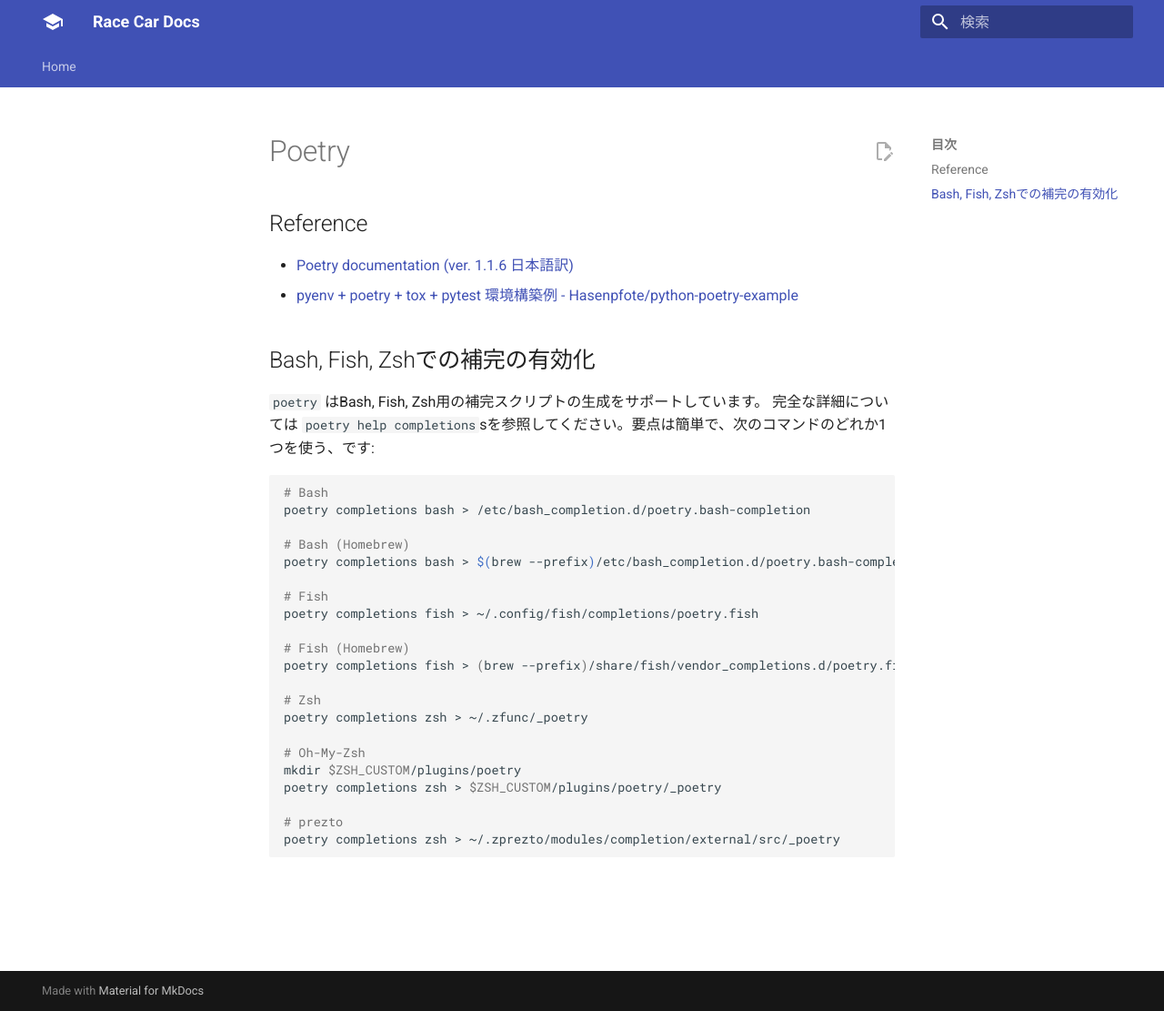
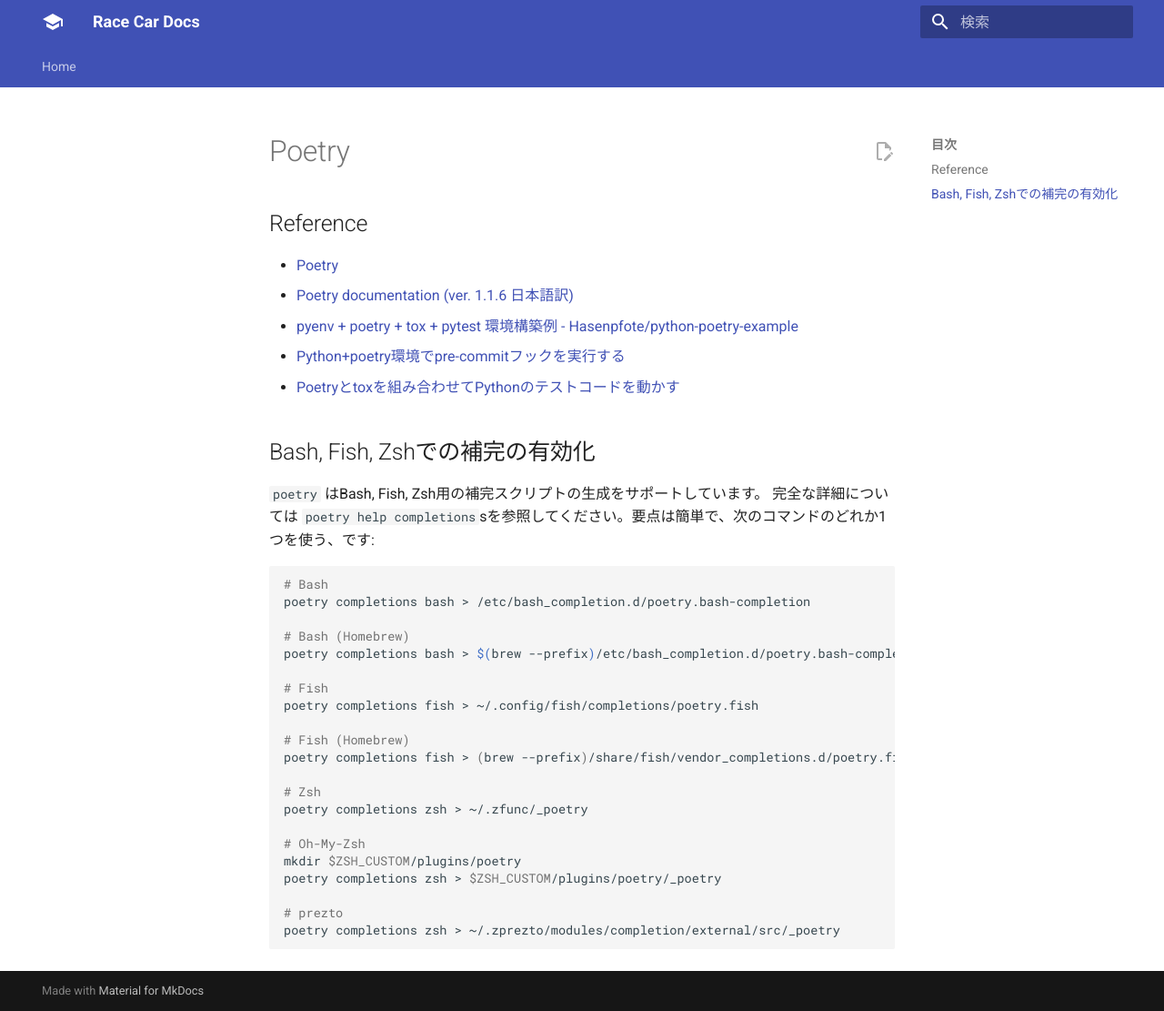
Before and after one commit to nino-kin/racecar-docs, an MkDocs documentation site: the page built from docs/poetry.md, in a window 1280 px wide and 1111 px high. Shown: the whole window at 91% size. Built offline with MkDocs 1.6.1 and Material for MkDocs 9.7.7, drawn with Linux system fonts in a browser that asks for light colours.

Commit message:
docs: update docs

```diff
--- a/docs/poetry.md
+++ b/docs/poetry.md
@@ -2,8 +2,11 @@
 
 ## Reference
 
+- [Poetry](https://python-poetry.org/)
 - [Poetry documentation (ver. 1.1.6 日本語訳)](https://cocoatomo.github.io/poetry-ja/)
 - [pyenv + poetry + tox + pytest 環境構築例 - Hasenpfote/python-poetry-example](https://github.com/Hasenpfote/python-poetry-example)
+- [Python+poetry環境でpre-commitフックを実行する](https://qiita.com/SBS_Takumi/items/406f44b2754c1b97e9e1)
+- [Poetryとtoxを組み合わせてPythonのテストコードを動かす](https://qiita.com/ninomiyt/items/01a3c3d93d99b3f551fd)
 
 ## Bash, Fish, Zshでの補完の有効化
 
```
